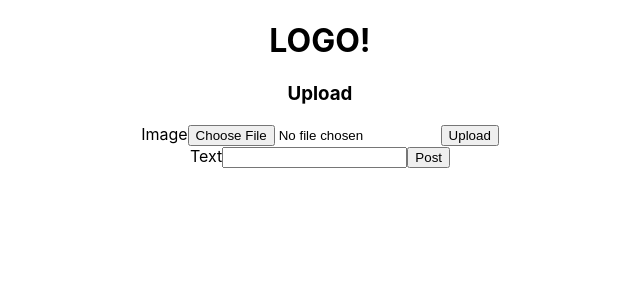
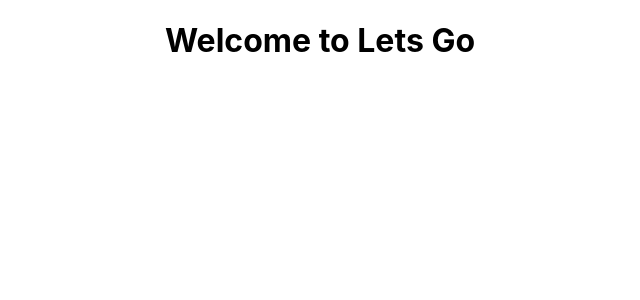
Before and after one commit to SamanthaBJimenez/Pursuit-Core-Web-React-Group-Project, a React (Create React App) app in the folder letsgo_app/frontend/: page / in a window 1280 px wide. Shown: the top 300 px of the page, without its empty margins (320-960 px from the left). Built offline with nearby package versions, Linux system fonts and the light colour scheme.

Commit message:
add lets page

```diff
--- a/letsgo_app/frontend/src/App.js
+++ b/letsgo_app/frontend/src/App.js
@@ -1,38 +1,12 @@
 import React from 'react';
-import Upload from './Components/Upload';
-import NavBar from './Components/NavBar';
-import Homepage from './Components/Homepage';
-// import LogIn from './components/LogIn';
-// import SignUp from './components/SignUp';
+import Letsgo from './Components/Letsgo';
+
 import './App.css';
 
 function App() {
   return (
     <div className="App">
-      {/* <NavBar/>
-      <Switch >
-          <Route path={"/login"}>
-            <Login/>
-          </Route>
-          <Route path={"/movies"}>
-            <Movies/>
-          </Route>
-          <Route path={"/form"}>
-            <Form/>
-          </Route>
-
-          <Route path={"/clock"} component={Clock} />
-            <Route path={"/dogs"} component={DogApp} />
-          <Route path={"/people/:id"}>
-            <Person />
-          </Route>
-          <Route  exact path={"/"} >
-              <Home/>
-              <Home/>
-          </Route>
-          <Route path="*" render={() => <div>Something Went Wrong</div>} />
-      </Switch> */}
-      <Upload />
+          <Letsgo />
     </div>
   );
 }
--- /dev/null
+++ b/letsgo_app/frontend/src/components/Letsgo.js
@@ -0,0 +1,13 @@
+import React, { Component } from 'react'
+
+export class Letsgo extends Component {
+    render() {
+        return (
+            <div className="letsgo">
+            <h1>Welcome to Lets Go</h1>
+            </div>
+        )
+    }
+}
+
+export default Letsgo
```
